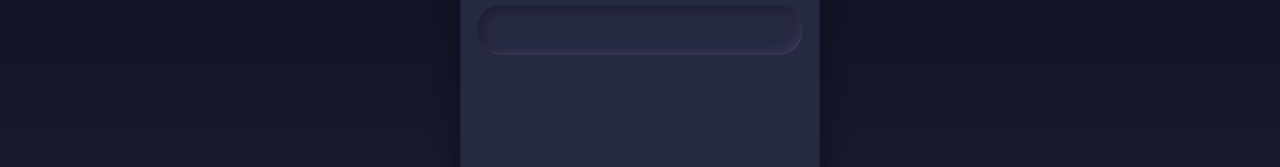
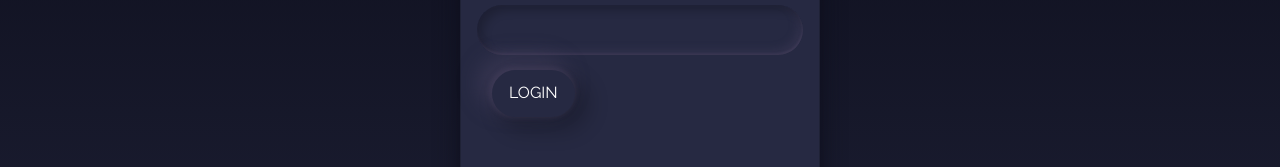
Before and after one commit to toperrrrrrrr/pos, a React (Create React App) app: page / in a window 1280 px wide. Shown: the part 182-349 px from the top of the page. Built offline with nearby package versions, Linux system fonts and the light colour scheme.

Commit message:
created the looks of background and container

```diff
--- a/src/components/Login.js
+++ b/src/components/Login.js
@@ -3,7 +3,6 @@ import React, { useState } from 'react';
 import 'bootstrap/dist/css/bootstrap.min.css';
 import { Button, Form, Input, Alert, Card, Container, Stack } from 'react-bootstrap';
 import './mycss.css'
-import neuButton from './neuButton';
 
 const Login = () => {
   const [isButtonDisabled, setButtonDisabled] = useState('primary');
@@ -28,7 +27,7 @@ const Login = () => {
           <Form className='login '>
             <input type='text' className='username'></input>
             <input type='password'></input>
-
+            <Button type='button' className='box btn' onClick={handleClick}><div className='loginbutton'>LOGIN</div></Button>
             <Alert variant='success' hidden={isAlertHidden}> Login Success </Alert>
           </Form>
         </Card.Body>
--- a/src/components/mycss.css
+++ b/src/components/mycss.css
@@ -108,7 +108,7 @@ transition: background 0.1s ease-in-out;
 
 
 
-.btm {
+.btn {
 text-align: center;
 border-radius: 25px;
 border: #262942;
@@ -121,17 +121,17 @@ box-shadow: 10px 10px 20px 5px rgba(0, 0, 0, 0.2),
 transition: background 0.1s ease-in-out;
 }
 
-.btm:hover {
+.btn:hover {
 background: #555b96;
 }
 
-.btm:active {
+.btn:active {
   box-shadow: 5px 5px 10px 2.5px rgba(0, 0, 0, 0.2),
           -5px -5px 10px 2.5px rgba(77, 71, 100, 0.3),
           -1px -1px 4px 2px rgba(77, 71, 100, 0.4);
           background: #3a3842;
 }
 
-.btm:active .wordd {
+.btn:active .wordd {
   border-width: 0 6px 6px 0;
 }
```
